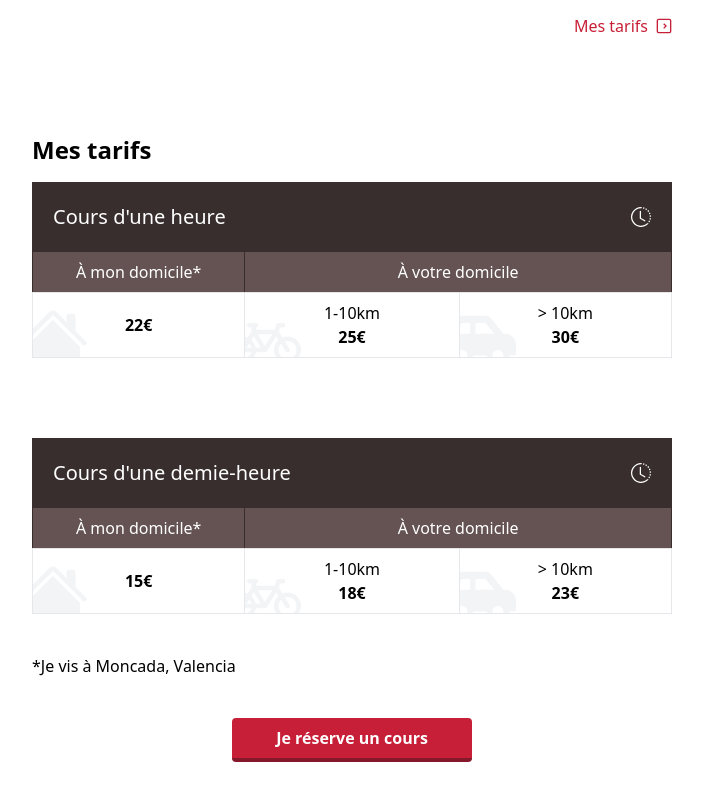
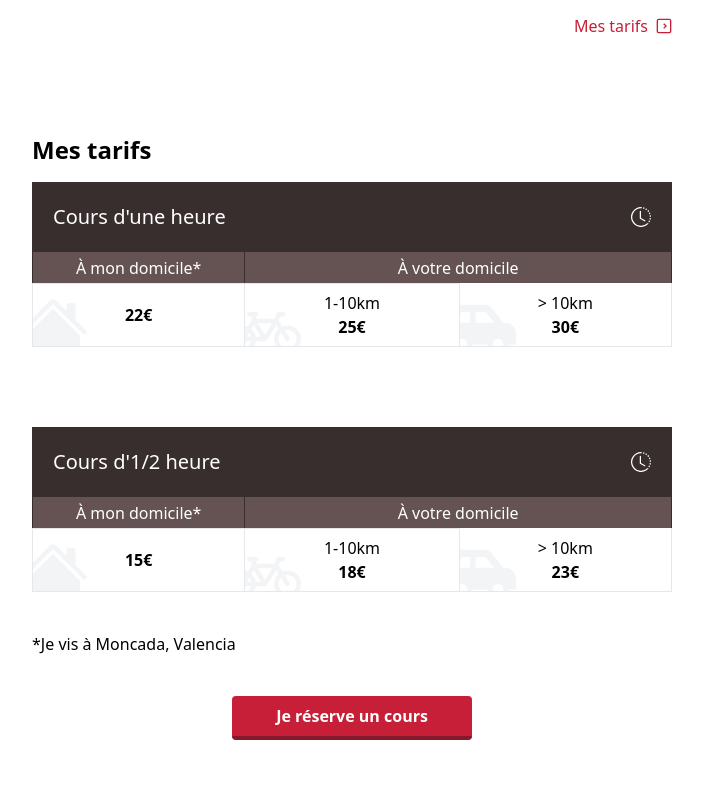
Before and after one commit to Mordhin/benjamin-piano, a React (Create React App) app: page / in a window 1280 px wide. Shown: the part 1418-2218 px from the top of the page, without its empty margins (288-991 px from the left). Built offline with nearby package versions, Linux system fonts and the light colour scheme.

Commit message:
fix: pricing cards responsive

```diff
--- a/public/locales/fr/translation.json
+++ b/public/locales/fr/translation.json
@@ -22,7 +22,7 @@
   "pricing": {
     "title": {
       "one": "Cours d'une heure",
-      "half": "Cours d'une demie-heure"
+      "half": "Cours d'1/2 heure"
     },
     "home": "À mon domicile",
     "away": "À votre domicile",
--- a/src/components/Banner.js
+++ b/src/components/Banner.js
@@ -7,7 +7,7 @@ export const Banner = () => {
   const { t, i18n } = useTranslation();
 
   return (
-    <div className="h-screen w-full bg-banner bg-black bg-blend-multiply bg-opacity-60 bg-center bg-cover px-10 text-white flex flex-col justify-between">
+    <div className="px-8 md:px-16 h-screen w-full bg-banner bg-black bg-blend-multiply bg-opacity-60 bg-center bg-cover text-white flex flex-col justify-between">
       <div></div>
       <div className="text-3xl sm:text-6xl leading-normal sm:leading-normal font-bold flex flex-col justify-center">
         <div>{t("banner.part1")}</div>
--- a/src/components/PricingCard.js
+++ b/src/components/PricingCard.js
@@ -8,29 +8,29 @@ export const PricingCard = ({ title, price1, price2, price3, className }) => {
 
   return (
     <div className={`w-full ${className}`}>
-      <div className="grid grid-cols-3 ">
-        <div className="col-span-3 bg-secondary-400 text-white text-xl p-5 border border-secondary-400 border-b-0 flex justify-between items-center">
+      <div className="grid md:grid-cols-3 grid-col-1">
+        <div className="md:col-span-3 bg-secondary-400 text-white text-xl p-5 border border-secondary-400 border-b-0 flex justify-between items-center">
           {title}
           <BsClockHistory />
         </div>
-        <div className="flex justify-center border border-b-0 p-2 border-secondary-400 bg-secondary-300 text-white">
+        <div className="flex justify-center items-center border border-b-0 p-2 border-secondary-400 bg-secondary-300 text-white h-8">
           {t("pricing.home")}*
         </div>
-        <div className="col-span-2 flex justify-center border border-b-0 border-l-0 p-2 border-secondary-400 bg-secondary-300 text-white">
+        <div className="md:col-span-2 row-start-4 md:row-start-auto flex justify-center items-center border border-b-0 border-l-0 border-secondary-400 bg-secondary-300 text-white h-8">
           {t("pricing.away")}
         </div>
-        <div className="flex justify-center items-center border relative overflow-hidden">
+        <div className="flex justify-center items-center border relative overflow-hidden h-16">
           <BsHouseFill className="ml-1 text-gray-100 text-7xl absolute -bottom-5 -left-5" />
           <div className="font-bold z-10">{price1}</div>
         </div>
-        <div className="flex justify-center items-center border border-l-0 border-r-0 p-2 relative overflow-hidden">
+        <div className="flex justify-center items-center border border-l-1 md:border-l-0 border-r-1 md:border-r-0 relative overflow-hidden h-16">
           <div className="text-center ">
             <BsBicycle className="ml-1 text-gray-100 text-7xl absolute -bottom-5 -left-5" />
             <div className="z-10">1-10km</div>
             <div className="font-bold z-10">{price2}</div>
           </div>
         </div>
-        <div className="flex justify-center items-center border relative overflow-hidden">
+        <div className="flex justify-center items-center border border-t-0 md:border-t-1 relative overflow-hidden h-16">
           <div className="text-center">
             <FaCarSide className="ml-1 text-gray-100 text-7xl absolute -bottom-5 -left-5" />
             <div className="z-10"> {">"} 10km</div>
--- a/tailwind.config.js
+++ b/tailwind.config.js
@@ -24,7 +24,7 @@ module.exports = {
       },
       container: {
         padding: {
-          DEFAULT: "4rem",
+          DEFAULT: "2rem",
           sm: "8rem",
           lg: "16rem",
           xl: "20rem",
```
